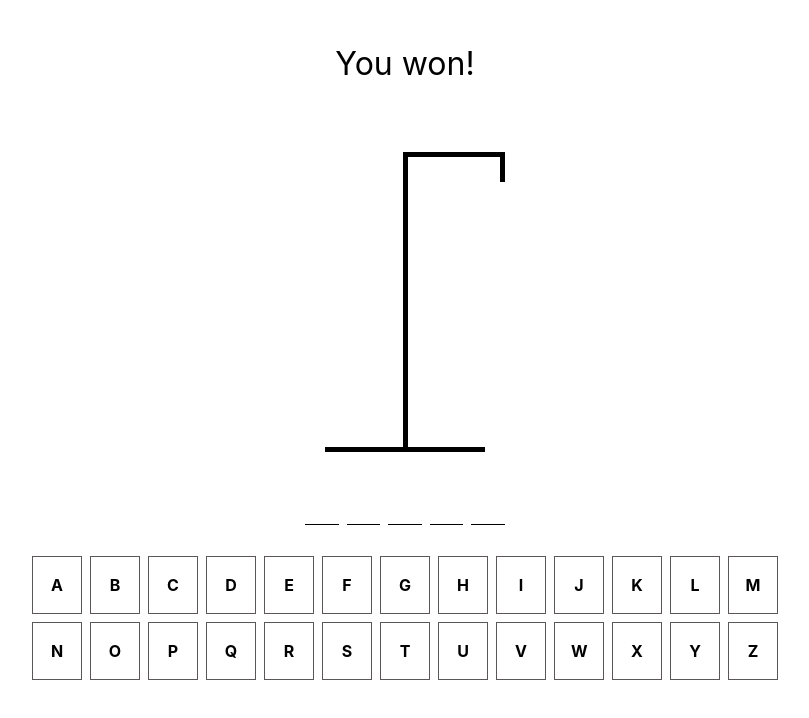
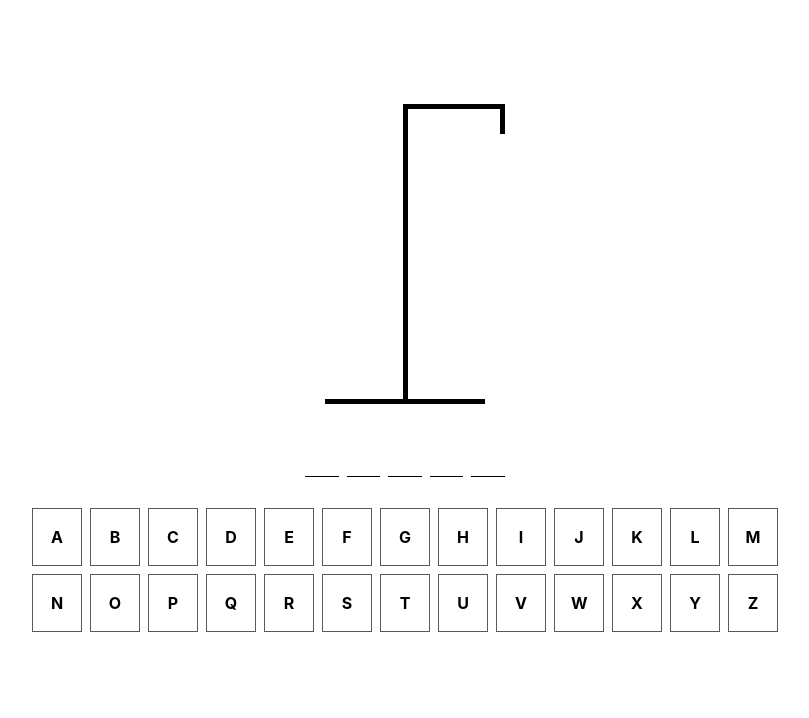
Before and after one commit to zwiro/hangman-game-react-typescript, a React (Vite) app: page / in a window 1280 px wide. Shown: the top 718 px of the page, without its empty margins (235-1044 px from the left). Built offline with nearby package versions, Linux system fonts and the light colour scheme.

Commit message:
Game result logic

```diff
--- a/src/App.tsx
+++ b/src/App.tsx
@@ -1,4 +1,4 @@
-import { useState } from "react"
+import { useEffect, useState } from "react"
 import Hangman from "./components/Hangman"
 import Keyboard from "./components/Keyboard"
 import Word from "./components/Word"
@@ -10,6 +10,7 @@ function App() {
     return words[Math.floor(Math.random() * words.length)]
   })
   const [guessedLetters, setGuessedLetters] = useState<string[]>([])
+  const [isGameOver, setIsGameOver] = useState(false)
 
   function guessLetter(letter: string) {
     if (guessedLetters.includes(letter.toUpperCase())) {
@@ -18,11 +19,29 @@ function App() {
     setGuessedLetters((prevLetters) => [...prevLetters, letter])
   }
 
-  console.log(word)
+  useEffect(() => {
+    if (
+      guessedLetters.filter(
+        (letter) => !word.split("").includes(letter.toLowerCase())
+      ).length > 5 ||
+      word
+        .split("")
+        .every((letter) => guessedLetters.includes(letter.toUpperCase()))
+    ) {
+      setIsGameOver(true)
+    }
+  })
 
   return (
     <main className="game">
-      <p className="game__result">You won!</p>
+      <p className="game__result">
+        {isGameOver &&
+          (word
+            .split("")
+            .every((letter) => guessedLetters.includes(letter.toUpperCase()))
+            ? "You won!"
+            : `You lost! The correct word was ${word.toUpperCase()}.`)}
+      </p>
       <Hangman word={word} guessedLetters={guessedLetters} />
       <Word word={word} guessedLetters={guessedLetters} />
       <Keyboard
```
